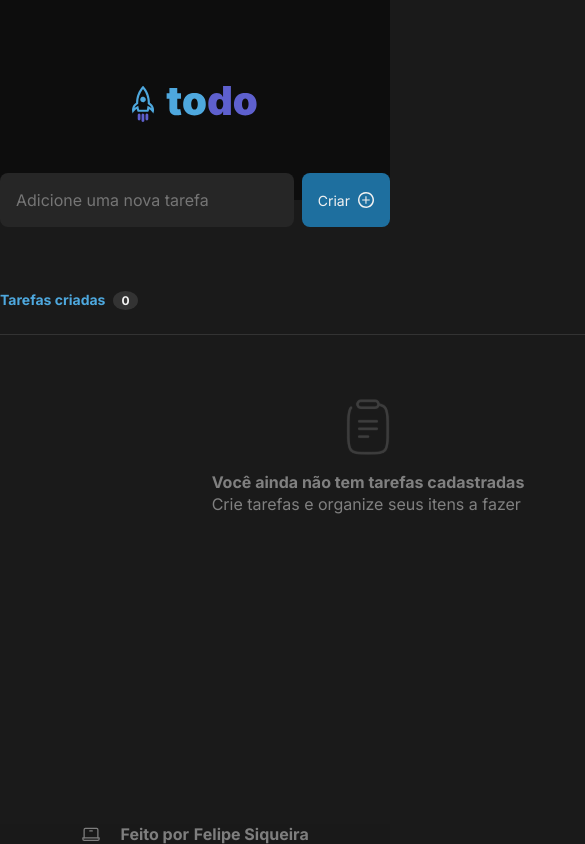
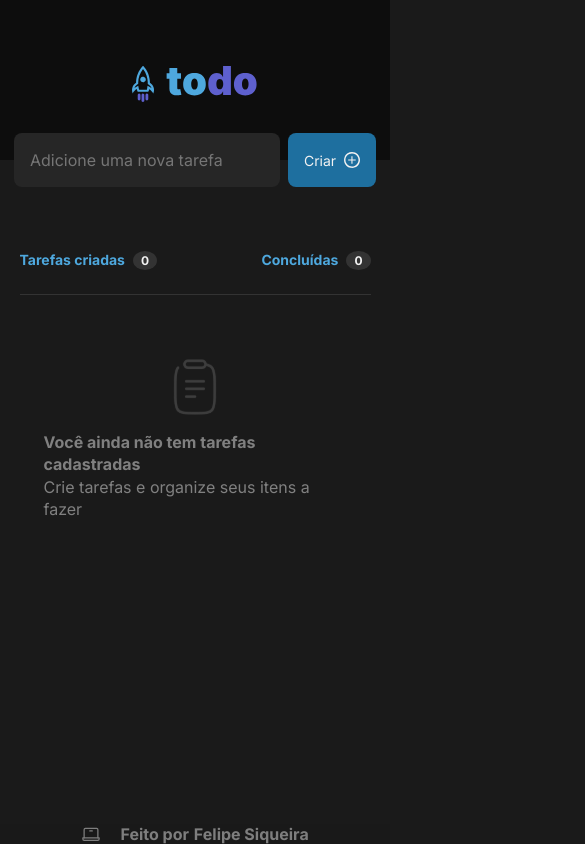
Before and after one commit to felipesiqg/ignite-react-challenge-1-to-do-list, a React (Vite) app: page / in a window 390 px wide. Shown: the top 844 px of the page, 585 px wide, since content can reach past the window. Built offline with nearby package versions, Linux system fonts and the light colour scheme.

Commit message:
Fix the responsive layout and reduce the header's height

```diff
--- a/src/components/CreateNewTask.module.css
+++ b/src/components/CreateNewTask.module.css
@@ -1,8 +1,10 @@
 .form {
-    margin-top: -1.6875rem;
+    margin: -1.6875rem auto 0 auto;
     display: flex;
     justify-content: center;
     gap: 8px;
+
+    max-width: 90vw;
 
 }
 
--- a/src/components/Header.module.css
+++ b/src/components/Header.module.css
@@ -1,7 +1,7 @@
 .header {
     background: var(--gray-700);
     width: 100vw;
-    height: 12.5rem;
+    height: 10rem;
     display: flex;
     justify-content: center;
     align-items: center
--- a/src/components/TaskList.module.css
+++ b/src/components/TaskList.module.css
@@ -4,6 +4,8 @@
     flex-direction: column;
     margin: 4rem auto;
     gap: 1.5rem;
+
+    max-width: 90vw;
 }
 
 .tasksContainer {
```
Also changed, not shown: 1 other file (tests, documents, lock files or other folders).
